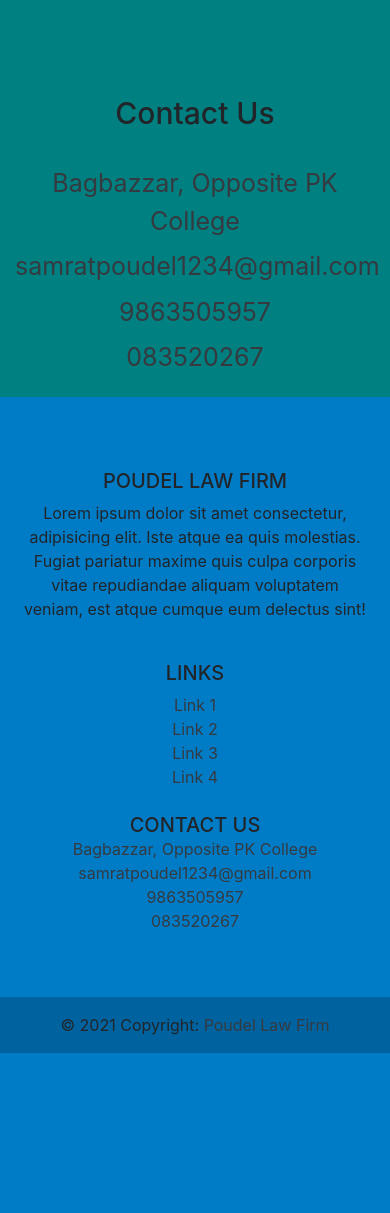
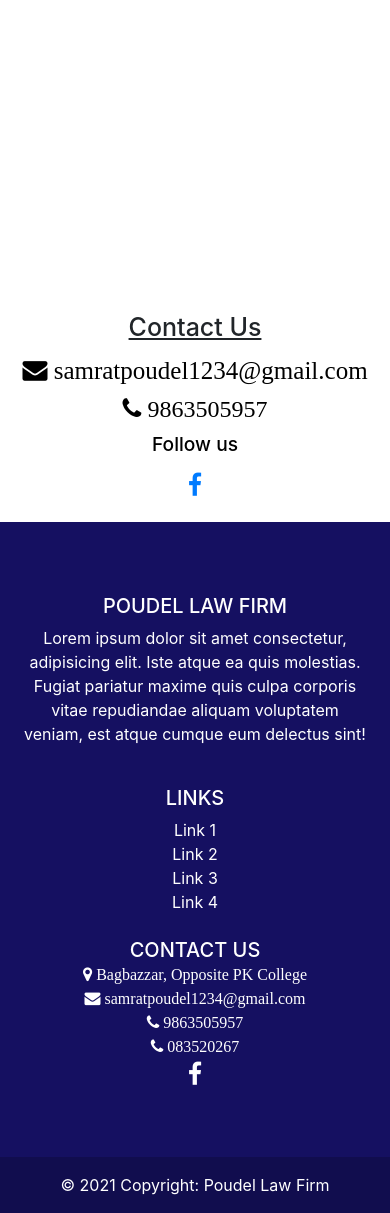
Before and after one commit to amirpoudel/tikaram_website, a Django app: page /contact/ in a window 390 px wide. Shown: the part 633-1846 px from the top of the page. Before the commit the page ends 1686 px from the top, so only its background shows below. Run offline with Django 3.2, Linux system fonts and the light colour scheme.

Commit message:
one step ahead of final

```diff
--- a/report/models.py
+++ b/report/models.py
@@ -4,3 +4,7 @@ class Report(models.Model):
     title = models.CharField(max_length=100)
     description = models.CharField(max_length=250)
     files = models.FileField(upload_to='report/media/')
+
+
+    def __str__(self):
+        return self.title
--- a/report/static/css/base.css
+++ b/report/static/css/base.css
@@ -2,22 +2,47 @@
 /* Navbar */
 
 .navbar{
-    border-radius: 10px;
-    background-color:#0c1196;
+
+    background-color:#151061;
 
 }
-.navbar a{
+
+.navbar ul li a{
+    color: white;
+    display: block;
+    padding: 3px 22px;
+    border-radius: 20px;
+}
+.navbar ul li a:hover{
+
+    border-radius: 20px;
+    background-color: white;
+    color: #151061;
+
+}
+#home-btn{
     color: white;
 }
 .nav-link{
     margin: 5px;
 }
-.navbar a:hover{
-    color: red;
 
-}
 
 /* Footer */
 #footer{
-    background-color: #007CC7;
+    background-color: #151061;
+    color: white;
 }
+#footer li{
+    color: white;
+}
+#footer div a{
+    color: white;
+}
+#footer #facebook:hover{
+
+    border-radius: 5px;
+    background-color: white;
+
+    color: #151061;
+}
--- a/report/static/css/contact.css
+++ b/report/static/css/contact.css
@@ -1,6 +1,13 @@
+/* Body */
+*{
+    margin: 0;
+    padding: 0;
+}
+
+
 /* Location */
 #map{
-    margin-top: 20px;
+    margin-top: 15px;
     width: 100%;
 }
 .map{
@@ -9,14 +16,17 @@
 }
 #location-header{
     margin-top: 30px;
+
 }
 /* Contact Us */
 
 #header{
     justify-content: center;
     text-align: center;
-    margin-top: 70px;
-    font-size: 30px;
+    margin-top: 292px;
+    font-size: 25px;
+    text-decoration: underline;
+    margin-bottom: -15px;
 
 }
 .info{
@@ -25,11 +35,14 @@
     margin-top: 30px;
 }
 .info li{
-    font-size: 25px;
+    font-size: 20px;
 }
+div ul li{
+    color: black;
+
+}
+div ul li h2{
+    font-size: 1.2rem;
+}
+
 /* utilities */
-
-
-body{
-    background-color: teal;
-}
--- a/report/templates/base.html
+++ b/report/templates/base.html
@@ -9,6 +9,8 @@
   <!-- Bootstrap CSS -->
   <link rel="stylesheet" href="https://cdn.jsdelivr.net/npm/bootstrap@4.6.0/dist/css/bootstrap.min.css"
     integrity="sha384-B0vP5xmATw1+K9KRQjQERJvTumQW0nPEzvF6L/Z6nronJ3oUOFUFpCjEUQouq2+l" crossorigin="anonymous">
+
+  <link rel="stylesheet" href="https://cdnjs.cloudflare.com/ajax/libs/font-awesome/4.7.0/css/font-awesome.min.css">
 
   <link rel="stylesheet" href="../static/css/base.css">
 
@@ -25,7 +27,7 @@
   <header>
 
     <nav class="navbar navbar-expand-lg ">
-            <a class="navbar-brand pl-5" href="{% url 'home' %}">Poudel Law Firm</a>
+      <a class="navbar-brand pl-5" id="home-btn" href="{% url 'home' %}">Poudel Law Firm</a>
       <button class="navbar-toggler" type="button" data-toggle="collapse" data-target="#navbarSupportedContent"
         aria-controls="navbarSupportedContent" aria-expanded="false" aria-label="Toggle navigation">
         <span class="navbar-toggler-icon"></span>
@@ -88,16 +90,16 @@
 
           <ul class="list-unstyled mb-0">
             <li>
-              <a href="#!" class="text-dark">Link 1</a>
+              <a href="#!" class="">Link 1</a>
             </li>
             <li>
-              <a href="#!" class="text-dark">Link 2</a>
+              <a href="#!" class="">Link 2</a>
             </li>
             <li>
-              <a href="#!" class="text-dark">Link 3</a>
+              <a href="#!" class="">Link 3</a>
             </li>
             <li>
-              <a href="#!" class="text-dark">Link 4</a>
+              <a href="#!" class="">Link 4</a>
             </li>
           </ul>
         </div>
@@ -109,19 +111,23 @@
 
           <ul class="list-unstyled">
             <li>
-              <span class="text-dark ">Bagbazzar, Opposite PK College</span>
+              <span class="fa fa-map-marker">  Bagbazzar, Opposite PK College</span>
 
             </li>
             <li>
-              <span class="text-dark">samratpoudel1234@gmail.com</span>
+              <span class="fa fa-envelope"> samratpoudel1234@gmail.com</span>
             </li>
             <li>
-              <span class="text-dark">9863505957</span>
+              <span class="fa fa-phone"> 9863505957</span>
             </li>
             <li>
-              <span class="text-dark">083520267</span>
+              <span class="fa fa-phone"> 083520267</span>
+            </li>
+            <li class="py-1">
+              <a id="facebook" href="https://www.facebook.com/" target="_blank" class="fa fa-facebook" style="font-size:25px; text-decoration: none;"></a>
             </li>
           </ul>
+
         </div>
         <!--Grid column-->
       </div>
@@ -132,7 +138,7 @@
     <!-- Copyright -->
     <div class="text-center p-3" style="background-color: rgba(0, 0, 0, 0.2)">
       © 2021 Copyright:
-      <a class="text-dark" href="https://mdbootstrap.com/">Poudel Law Firm</a>
+      <a>Poudel Law Firm</a>
     </div>
     <!-- Copyright -->
   </footer>
--- a/report/templates/contact.html
+++ b/report/templates/contact.html
@@ -1,8 +1,10 @@
 {% extends 'base.html' %}
 
 {% block content %}
+
 <link rel="stylesheet" href="../static/css/contact.css">
-<section class="">
+<link rel="stylesheet" href="https://cdnjs.cloudflare.com/ajax/libs/font-awesome/4.7.0/css/font-awesome.min.css">
+<section id="contact"  style="background-color: white;">
     <div class="container">
         <div class="row">
             <div class="container col-lg-6 map">
@@ -22,20 +24,25 @@
                 <h1 id="header">Contact Us</h1>
 
                 <ul class="list-unstyled info">
+
+                    <li class="pb-1">
+                        <i class="fa fa-envelope" style="font-size:25px">  samratpoudel1234@gmail.com</i>
+
+                    </li>
+
                     <li class="py-1">
-                        <span class="text-dark display">Bagbazzar, Opposite PK College</span>
+                        <i class="fa fa-phone" style="font-size:24px">  9863505957</i>
 
                     </li>
                     <li class="py-1">
-                        <span class="text-dark">samratpoudel1234@gmail.com</span>
+                       <h2>Follow us</h2>
+
                     </li>
                     <li class="py-1">
-                        <span class="text-dark">9863505957</span>
-                    </li>
-                    <li class="py-1">
-                        <span class="text-dark">083520267</span>
+                        <a href="https://www.facebook.com/" target="_blank" class="fa fa-facebook" style="font-size:25px; text-decoration: none;"></a>
                     </li>
                 </ul>
+
             </div>
 
         </div>
```
Also changed, not shown: report/static/css/home.css (+9 -2 lines), report/static/css/services.css (+4 -3 lines), report/templates/home.html (+15 -14 lines), report/templates/service.html (+8 -7 lines), 151884461_359086191746928_6151542991165985071_n.png (deleted), 151946234_421576628910178_594176580573218487_n.png (deleted), report/static/image/audit.jpg (added), report/static/image/company-r.jpg (added), report/static/image/contact.jpg (added), report/static/image/service.jpg (added), report/static/image/vat-1.jpg (added). Lines whose indentation alone changed are shown as unchanged.
